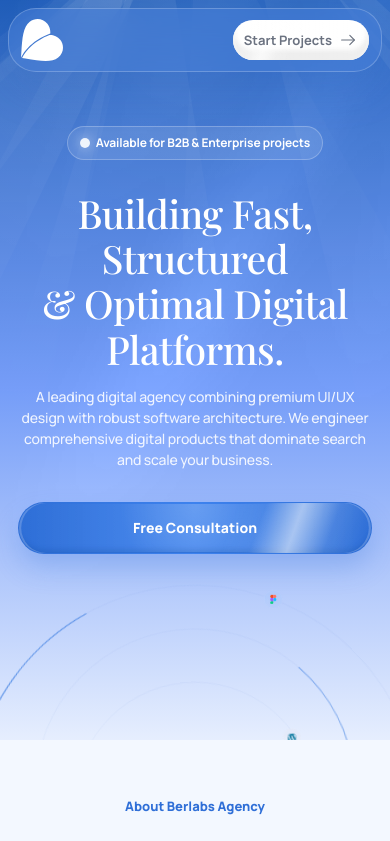
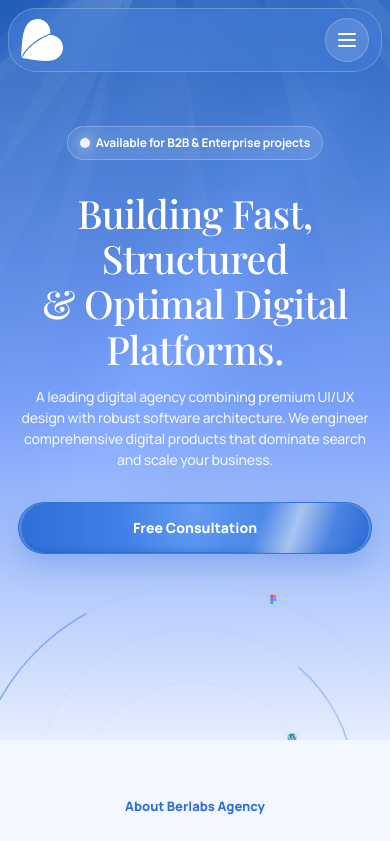
Before and after one commit to Berchandraa/bni-life-crm-prototype, a React (Vite) app: page / in a window 390 px wide. Shown: the top 841 px of the page. Built offline with nearby package versions, Linux system fonts and the light colour scheme.

Commit message:
Add mobile hamburger navigation

```diff
--- a/src/jasacopy/JasaCopyLandingPage.tsx
+++ b/src/jasacopy/JasaCopyLandingPage.tsx
@@ -1,4 +1,4 @@
-import { useEffect, type CSSProperties, type FormEvent } from "react";
+import { useEffect, useState, type CSSProperties, type FormEvent } from "react";
 import { LightRays } from "./LightRays";
 import "./jasacopy.css";
 
@@ -89,6 +89,8 @@ const processSteps = [
 ];
 
 export function JasaCopyLandingPage() {
+  const [isMobileMenuOpen, setIsMobileMenuOpen] = useState(false);
+
   const handleContactSubmit = (event: FormEvent<HTMLFormElement>) => {
     event.preventDefault();
 
@@ -180,7 +182,7 @@ export function JasaCopyLandingPage() {
 
   return (
     <div className="jasacopy-shell">
-      <header className="jc-header">
+      <header className={`jc-header${isMobileMenuOpen ? " is-mobile-open" : ""}`}>
         <a className="jc-logo" href="#home" aria-label="Berlabs home">
           <img className="jc-logo-icon" src="/berlabs-mark-white.svg" alt="" aria-hidden="true" />
         </a>
@@ -223,6 +225,66 @@ export function JasaCopyLandingPage() {
             />
           </svg>
         </a>
+        <button
+          className="jc-mobile-toggle"
+          type="button"
+          aria-label={isMobileMenuOpen ? "Close navigation menu" : "Open navigation menu"}
+          aria-expanded={isMobileMenuOpen}
+          aria-controls="mobile-navigation"
+          onClick={() => setIsMobileMenuOpen((current) => !current)}
+        >
+          <span />
+          <span />
+          <span />
+        </button>
+        <div className="jc-mobile-menu" id="mobile-navigation" aria-hidden={!isMobileMenuOpen}>
+          <nav aria-label="Mobile navigation">
+            <a href="#home" onClick={() => setIsMobileMenuOpen(false)}>
+              Home
+            </a>
+            <a href="#services" onClick={() => setIsMobileMenuOpen(false)}>
+              Services
+            </a>
+            <a href="#workflow" onClick={() => setIsMobileMenuOpen(false)}>
+              Workflow
+            </a>
+          </nav>
+          <a
+            className="jc-header-cta jc-mobile-cta"
+            href="https://wa.me/6281283247741?text=Halo%20Berlabs%2C%20saya%20ingin%20diskusi%20project."
+            target="_blank"
+            rel="noreferrer"
+            onClick={() => setIsMobileMenuOpen(false)}
+          >
+            <span className="jc-header-cta-label">Start Projects</span>
+            <svg
+              className="jc-header-cta-icon"
+              width="20"
+              height="20"
+              viewBox="0 0 20 20"
+              fill="none"
+              xmlns="http://www.w3.org/2000/svg"
+              aria-hidden="true"
+            >
+              <path
+                d="M12.0249 4.94166L17.0832 10L12.0249 15.0583"
+                stroke="currentColor"
+                strokeWidth="1.25"
+                strokeMiterlimit="10"
+                strokeLinecap="round"
+                strokeLinejoin="round"
+              />
+              <path
+                d="M2.91675 10H16.9417"
+                stroke="currentColor"
+                strokeWidth="1.25"
+                strokeMiterlimit="10"
+                strokeLinecap="round"
+                strokeLinejoin="round"
+              />
+            </svg>
+          </a>
+        </div>
       </header>
 
       <main id="home">
--- a/src/jasacopy/jasacopy.css
+++ b/src/jasacopy/jasacopy.css
@@ -538,6 +538,112 @@ html {
 .jc-button:focus-visible {
   outline: 3px solid rgba(255, 255, 255, 0.55);
   outline-offset: 4px;
+}
+
+.jc-mobile-toggle {
+  position: relative;
+  z-index: 2;
+  display: none;
+  width: 44px;
+  height: 44px;
+  flex: 0 0 44px;
+  place-items: center;
+  padding: 0;
+  border: 1px solid rgba(255, 255, 255, 0.22);
+  border-radius: 999px;
+  background: rgba(255, 255, 255, 0.12);
+  box-shadow: 0 10px 24px rgba(28, 90, 181, 0.16);
+  color: #ffffff;
+}
+
+.jc-mobile-toggle span {
+  position: absolute;
+  width: 18px;
+  height: 2px;
+  border-radius: 999px;
+  background: currentColor;
+  transition:
+    transform 220ms cubic-bezier(0.22, 1, 0.36, 1),
+    opacity 160ms ease;
+}
+
+.jc-mobile-toggle span:nth-child(1) {
+  transform: translateY(-6px);
+}
+
+.jc-mobile-toggle span:nth-child(3) {
+  transform: translateY(6px);
+}
+
+.jc-header.is-mobile-open .jc-mobile-toggle span:nth-child(1) {
+  transform: rotate(45deg);
+}
+
+.jc-header.is-mobile-open .jc-mobile-toggle span:nth-child(2) {
+  opacity: 0;
+}
+
+.jc-header.is-mobile-open .jc-mobile-toggle span:nth-child(3) {
+  transform: rotate(-45deg);
+}
+
+.jc-mobile-menu {
+  position: absolute;
+  left: 0;
+  right: 0;
+  top: calc(100% + 10px);
+  z-index: 0;
+  display: none;
+  gap: 12px;
+  padding: 14px;
+  border: 1px solid rgba(255, 255, 255, 0.24);
+  border-radius: 24px;
+  background: rgba(69, 126, 217, 0.92);
+  box-shadow: 0 24px 52px rgba(31, 89, 181, 0.24);
+  backdrop-filter: blur(20px);
+  opacity: 0;
+  pointer-events: none;
+  transform: translateY(-10px) scale(0.98);
+  transition:
+    opacity 220ms ease,
+    transform 220ms cubic-bezier(0.22, 1, 0.36, 1);
+}
+
+.jc-mobile-menu nav {
+  display: grid;
+  gap: 6px;
+}
+
+.jc-mobile-menu nav a {
+  display: flex;
+  min-height: 42px;
+  align-items: center;
+  padding: 0 14px;
+  border-radius: 16px;
+  color: #ffffff;
+  font-size: 14px;
+  font-weight: 800;
+  text-decoration: none;
+}
+
+.jc-mobile-menu nav a:hover,
+.jc-mobile-menu nav a:focus-visible {
+  background: rgba(255, 255, 255, 0.13);
+}
+
+.jc-mobile-cta {
+  width: 100%;
+  flex-basis: auto;
+}
+
+.jc-mobile-menu .jc-mobile-cta {
+  display: flex;
+  width: 100%;
+  min-width: 0;
+  min-height: 48px;
+  align-self: stretch;
+  justify-content: center;
+  margin-top: 4px;
 }
 
 .jc-button-primary:hover {
@@ -3208,6 +3314,25 @@ html {
     display: none;
   }
 
+  .jc-header > .jc-header-cta {
+    display: none;
+  }
+
+  .jc-mobile-toggle {
+    display: grid;
+    margin-left: auto;
+  }
+
+  .jc-mobile-menu {
+    display: grid;
+  }
+
+  .jc-header.is-mobile-open .jc-mobile-menu {
+    opacity: 1;
+    pointer-events: auto;
+    transform: translateY(0) scale(1);
+  }
+
   .jc-header-cta {
     flex-basis: auto;
     width: auto;
@@ -3225,6 +3350,11 @@ html {
     flex-basis: 110px;
     width: 110px;
     height: 31px;
+  }
+
+  .jc-header .jc-logo-icon {
+    width: 42px;
+    height: 42px;
   }
 
   .jc-hero {
@@ -3364,6 +3494,11 @@ html {
     width: 96px;
   }
 
+  .jc-mobile-menu {
+    border-radius: 22px;
+    padding: 12px;
+  }
+
   .jc-header-cta {
     min-width: 0;
     min-height: 40px;
```
